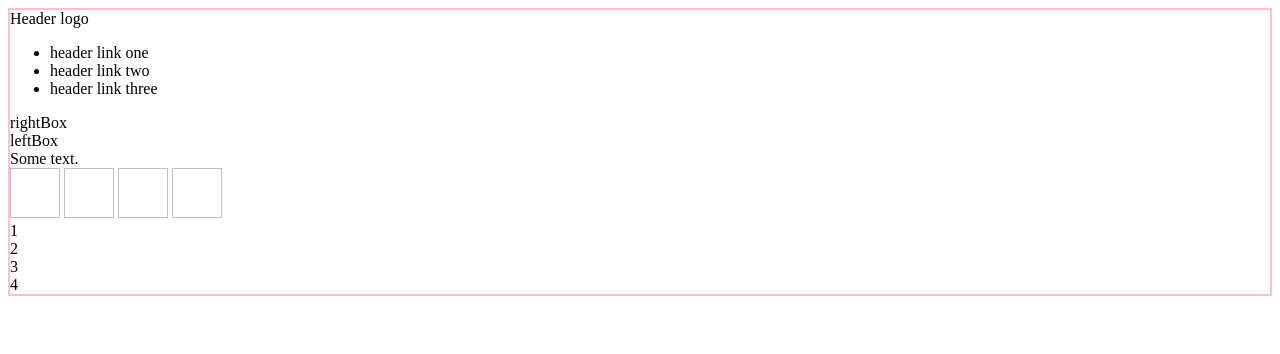
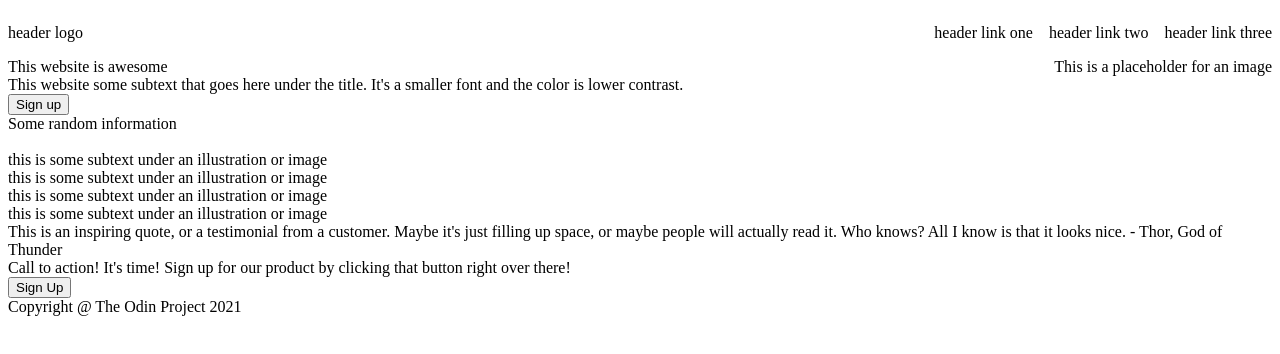
Before and after one commit to purplepaste/Project-Landing-Page, a plain HTML site: page index.html in a window 1280 px wide. Drawn offline with Linux system fonts and the light colour scheme.

Commit message:
begin roughing out page. got as far as gallery

```diff
--- a/index.html
+++ b/index.html
@@ -5,47 +5,80 @@
         <title>Landing Page</title>
         <link rel="stylesheet" href="style.css">
     </head>
+
     <body>
+
+        <div class="one">
             <div class="header">
-            <div class="logo">Header logo
+                <div class="header-logo">
+                    <img>header logo
                 </div>
-        </div>
-            <div class="links">
-                <ul>
+
+                <ul class="links">
                     <li>header link one</li>
                     <li>header link two</li>
                     <li>header link three</li>
                 </ul>
             </div>
-        <div class="content">
-            <div class="one">
-                <div class="leftBox">
-                    rightBox
+
+            <div class="cards">
+                <div class="left-card">
+                    <div class="hero-text">
+                        This website is awesome
                     </div>
-                <div class="rightBox">
-                    leftBox
+                    <div class="sub-text">
+                        This website some subtext that goes here under the title. It's a smaller font and the color is lower contrast.
                     </div>
+                    <button>
+                        Sign up
+                    </button>
+                </div>
+
+                <div class="right-card">
+                    <div>
+                        This is a placeholder for an image
+                    </div>
+                </div>
+        </div>
+
+        </div>
+
         <div class="two">
-                Some text.
+            <div>
+                Some random information
+            </div>
+
             <div class="gallery">
                 <img class="first">
                 <img class="second">
                 <img class="third">
                 <img class="fourth">
 
-                    <div class="firstCaption">1</div>
-                    <div class="secondaption">2</div>
-                    <div class="thirdCaption">3</div>
-                    <div class="fourthCaption">4</div>
-
-                </div>
-            </div>
+                <div class="firstCaption">this is some subtext under an illustration or image</div>
+                <div class="secondaption">this is some subtext under an illustration or image</div>
+                <div class="thirdCaption">this is some subtext under an illustration or image</div>
+                <div class="fourthCaption">this is some subtext under an illustration or image</div>
             </div>
 
         </div>
 
+        <div class="three">
+            <div>This is an inspiring quote, or a testimonial from a customer. Maybe it's just filling up space, or maybe people will actually read it. Who knows? All I know is that it looks nice. - Thor, God of Thunder</div>
+
+        </div>
+
+        <div class="four">
+            <div class="box">
+                <div class="boxText">
+                    Call to action! It's time!
+                    Sign up for our product by clicking that button right over there!
+                </div>
+                <button> Sign Up</button>
+            </div>
+        </div>
+
         <div class="footer">
-
+            Copyright @ The Odin Project 2021
         </div>
     </body>
 </html>
--- a/style.css
+++ b/style.css
@@ -1,8 +1,28 @@
-body {
-    border: 2px solid pink;
+.header {
+    display: flex;
+    justify-content: space-between;
+    align-items: center;
 }
 
-img {
-    height: 50px;
-    width: 50px;
+ul {
+    list-style: none;
+    border: none;
+    padding: none;
 }
+
+.links {
+    display: flex;
+    gap: 16px;
+}
+
+.cards {
+    display: flex;
+    justify-content: space-between;
+}
+
+.left-card {
+    display: flex;
+    flex-direction: column;
+    align-items: baseline;
+
+}
```
Lines whose indentation alone changed are shown as unchanged.
